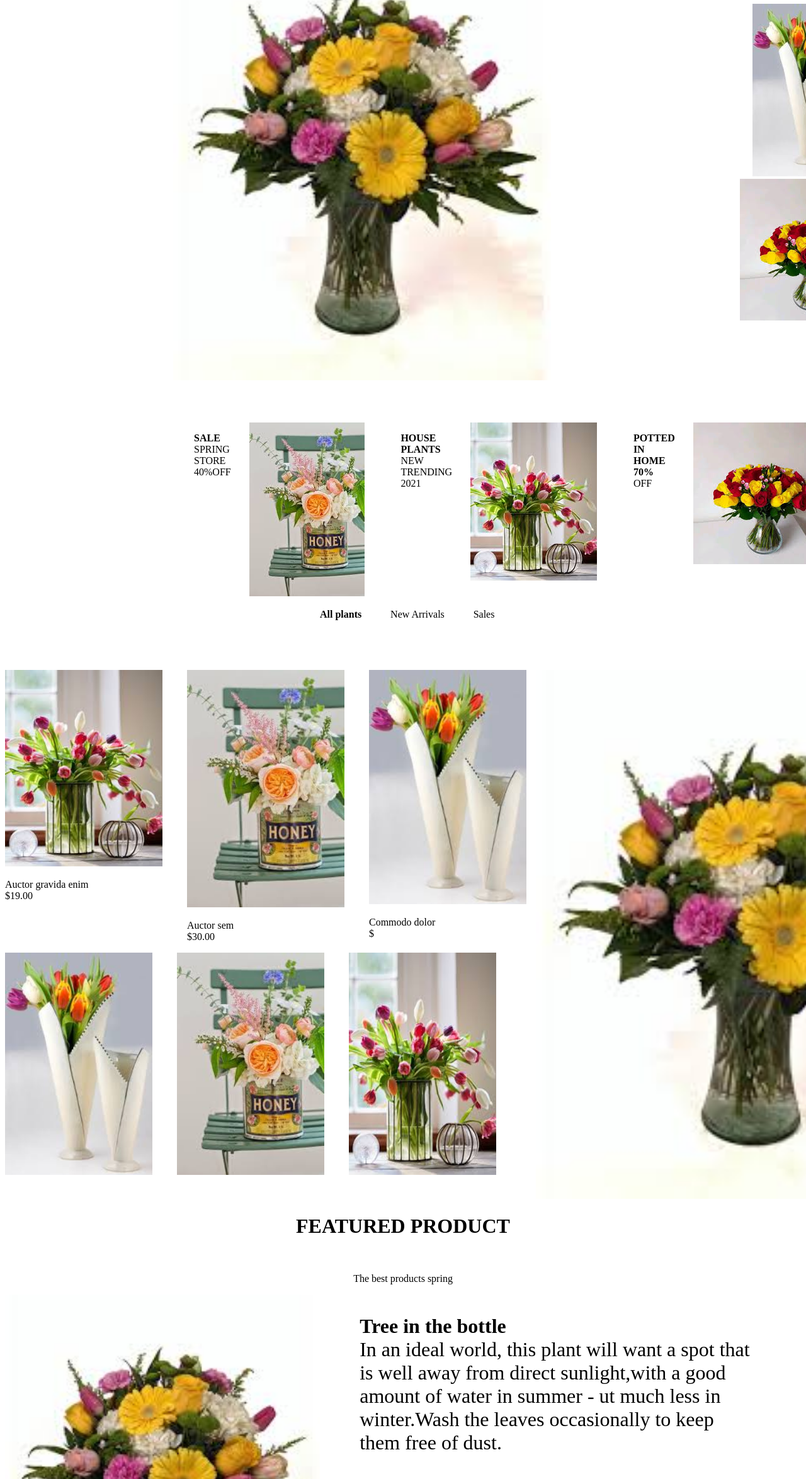
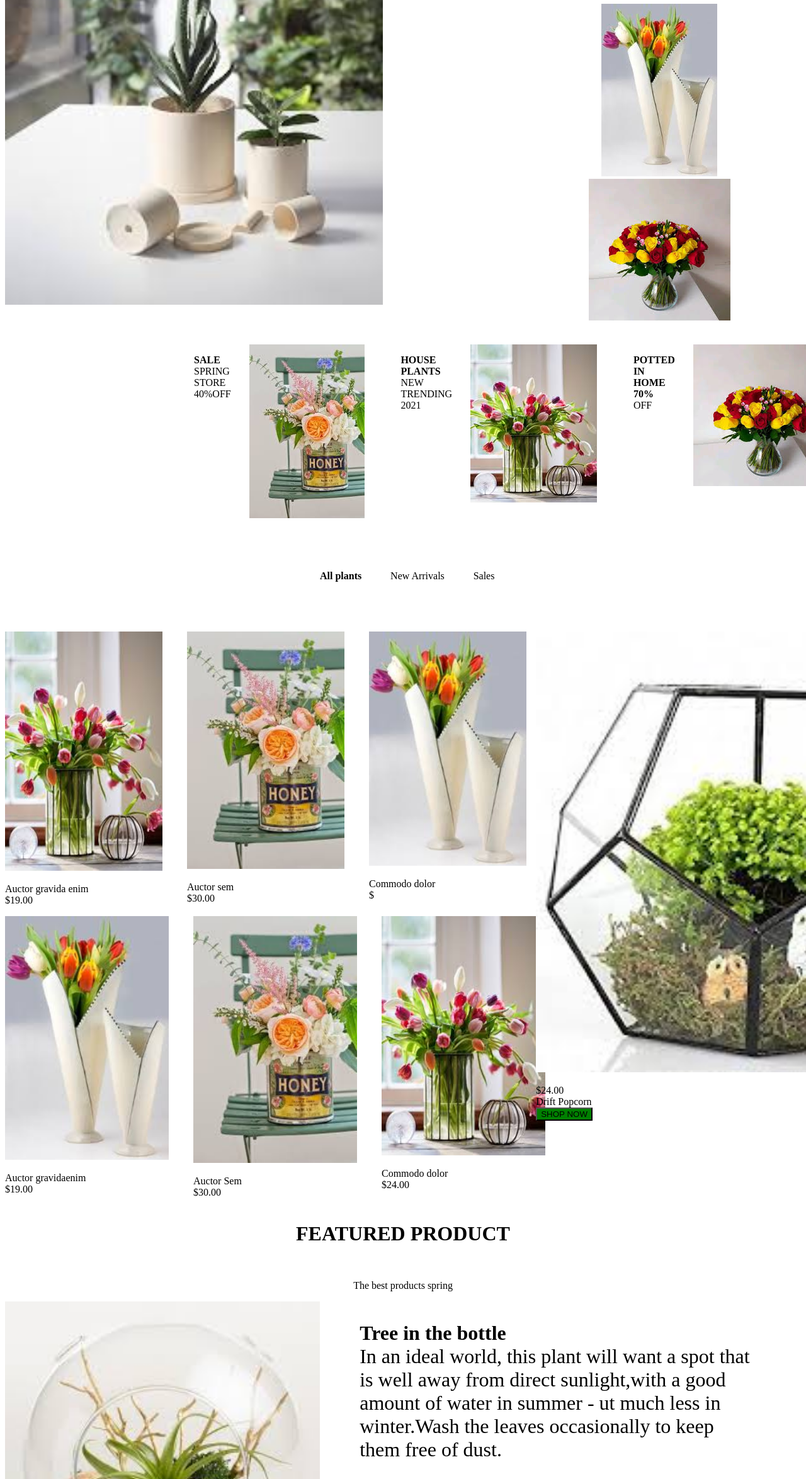
Before and after one commit to Glory-Kuria/greenery-css, a plain HTML site: page index.html in a window 1280 px wide. Shown: the part 211-2560 px from the top of the page at 63% size. Drawn offline with Linux system fonts and the light colour scheme.

Commit message:
add files

```diff
--- a/index.html
+++ b/index.html
@@ -24,7 +24,7 @@
 
         <div id="top1">
             <p><b>FALL/SUMMER</b></p> <br><h1>Terradium Collection</h1>
-        <div id="pic1"><img src="images/f6.jpeg" style="width:600px;"></div>
+        <!-- <div id="pic1"><img src="images/images (14).jpeg" style="width:600px;"></div> -->
 <div id="list">
         <div><p><b>Ispiration <br> plants <br> Eras pulvinios loremhang garder <br>aatnd lorem sl</b> br $66.00</p></div>
         <div><img src="images/flower1.jpeg" alt=""></div>
@@ -43,7 +43,7 @@
 <div id="img2">
 <div id="m">
     <div id="n">
-    <div><img src="images/flower3.jpeg" style="width:250px;">
+    <div><img src="images/flower3.jpeg" style="width:250px; height:380px;">
     <br> <p>Auctor gravida enim <br>$19.00</p></div>
     <div><img src="images/flower2.jpeg" style="width:250px;">
        <br> <p>Auctor sem <br>$30.00</p></div>
@@ -51,14 +51,14 @@
     <br><p>Commodo dolor <br>$</p></div>
     </div>
     <div id="d">
-    <img src="images/flower1.jpeg" alt="" style="width:260px;">
-    <img src="images/flower2.jpeg" style="width:260px;">
-    <img src="images/flower3.jpeg" style="width:260px;">
+    <div><img src="images/flower1.jpeg" alt="" style="width:260px;"> <p>Auctor gravidaenim <br>$19.00</p></div>
+    <div><img src="images/flower2.jpeg" style="width:260px;"> <p>Auctor Sem <br>$30.00</p></div>
+    <div><img src="images/flower3.jpeg" style="width:260px; height:380px;"> <p>Commodo dolor <br>$24.00</p></div>
     </div>
 </div>
 
     <div>
-        <div><img src="images/f6.jpeg" style="width:700px;"></div>
+        <div><img src="images/images (13).jpeg" style="width:700px;"> <p>$24.00 <br>Drift Popcorn <br> <button>SHOP NOW</button></p></div>
     </div>
 
 </div>
@@ -66,7 +66,7 @@
 <div id="word2"><h1>FEATURED PRODUCT</h1> <br><p>The best products spring</p></div>
 
 <div id="page3">
-<div><img src="images/f6.jpeg" style="width:500px;"></div>
+<div><img src="images/images (12).jpeg" style="width:500px;"></div>
 <div id="texts"><p><b>Tree in the bottle</b> <br>In an ideal world, this plant will want a spot that <br>is well away from direct sunlight,with a good <br>amount of water in summer - ut much less in <br>winter.Wash the leaves occasionally to keep <br>them free of dust. <br><br><br><b>CATEGORY:</b> Table tree <br><b>WEIGHT:</b>4.6kg/set <br> <button>SHOP NOW</button></p> </div>
 </div>
 
--- a/style.css
+++ b/style.css
@@ -20,7 +20,15 @@ margin-left: 900px;
 }
 #top1{
     display: flex;
+    gap: 120px;
     text-align: center;
+    background-image: url('images/images\ \(15\).jpeg');
+    width: 600px;
+    height: 600px;
+    background-repeat: no-repeat;
+    background-size: cover;
+
+
 }
 #top{
    color: black;
@@ -59,6 +67,7 @@ margin-left: 900px;
     display: flex;
     gap: 6%;
     margin-left: 500px;
+    margin-top: 5%;
 
 }
 #word2{
@@ -73,13 +82,9 @@ margin-left: 900px;
 }
 #page4{
     text-align: center;
-}
-#page4{
 margin-top: 3%;
 }
-#immg{
 
-}
 #raw1{
     display: flex ;
     justify-content: space-around;
@@ -123,6 +128,10 @@ margin-top: 3%;
     display: flex;
     justify-content: space-around;
     margin-top: 5%;
+}
+button{
+    background-color: green;
+
 }
 
 @media all and (min-width: 200px) and (max-width:1024px){
```
Also changed, not shown: images/images (12).jpeg (added), images/images (13).jpeg (added), images/images (14).jpeg (added), images/images (15).jpeg (added).
